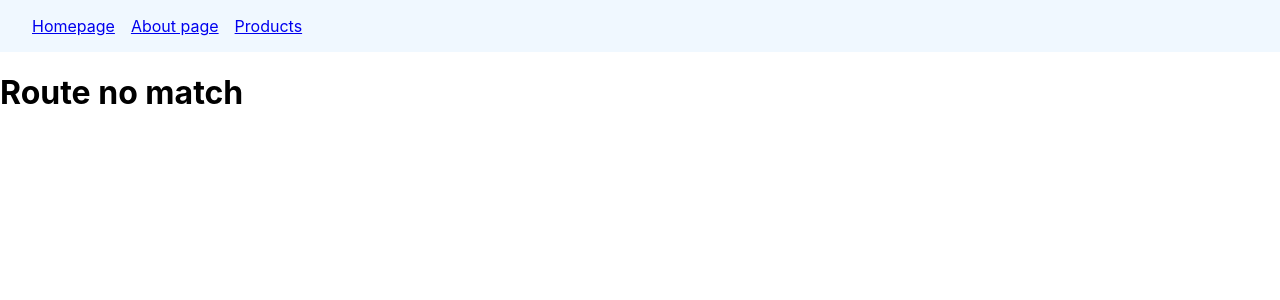
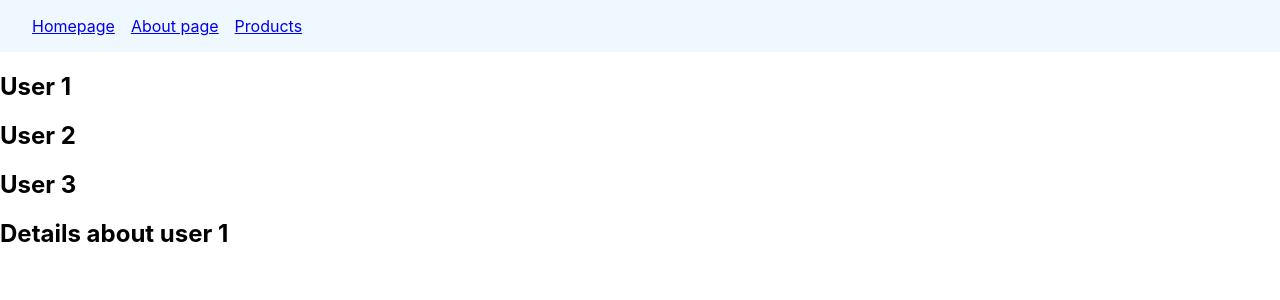
Before and after one commit to Kutsuruk/react-router-v6, a React (Create React App) app: page /users/1 in a window 1280 px wide. Shown: the top 300 px of the page. Built offline with nearby package versions, Linux system fonts and the light colour scheme.

Commit message:
Used index routes for child route. Making dynamic routes of users with changing Id prop.

```diff
--- a/src/App.js
+++ b/src/App.js
@@ -9,6 +9,9 @@
 import Products from "./components/Products";
 import FeaturedProducts from "./components/FeaturedProducts";
 import NewProducts from "./components/NewProducts";
+import Users from "./components/Users";
+import UserDetails from "./components/UserDetails";
+import Admin from "./components/Admin";
 
 function App() {
   return (
@@ -21,8 +24,13 @@
           <Route path='about' element={<About />} />
           <Route path='order-summary' element={<OrderSummary />} />
           <Route path='products' element={<Products />}>
+              <Route index element={<FeaturedProducts />} />
               <Route path='featured' element={<FeaturedProducts />} />
               <Route path='new' element={<NewProducts />} />
+          </Route>
+          <Route path='users' element={<Users />}>
+              <Route path=':userId' element={<UserDetails />} />
+              <Route path='admin' element={<Admin />} />
           </Route>
 
           <Route path='*' element={<NoMatch />} />
--- /dev/null
+++ b/src/components/Admin.js
@@ -0,0 +1,11 @@
+import React from "react";
+
+const Admin = () => {
+    return(
+        <div>
+            <h2>Admin user</h2>
+        </div>
+    )
+}
+
+export default Admin
--- a/src/components/Navbar.js
+++ b/src/components/Navbar.js
@@ -14,6 +14,7 @@
             <NavLink style={navLinksStyles} to='/'>Homepage</NavLink>
             <NavLink style={navLinksStyles} to='about'>About page</NavLink>
             <NavLink style={navLinksStyles} to='products'>Products</NavLink>
+            {/*<NavLink style={navLinksStyles} to='users'>Users</NavLink>*/}
         </nav>
     )
 }
--- /dev/null
+++ b/src/components/UserDetails.js
@@ -0,0 +1,14 @@
+import React from "react";
+import {useParams} from "react-router-dom";
+
+const UserDetails = () => {
+    const params = useParams()
+
+    return(
+        <div>
+            <h2>Details about user {params.userId}</h2>
+        </div>
+    )
+}
+
+export default UserDetails
--- /dev/null
+++ b/src/components/Users.js
@@ -0,0 +1,16 @@
+import React from "react";
+import {Outlet} from "react-router-dom";
+
+const Users = () => {
+    return(
+        <div>
+            <h2>User 1</h2>
+            <h2>User 2</h2>
+            <h2>User 3</h2>
+
+            <Outlet />
+        </div>
+    )
+}
+
+export default Users
```
